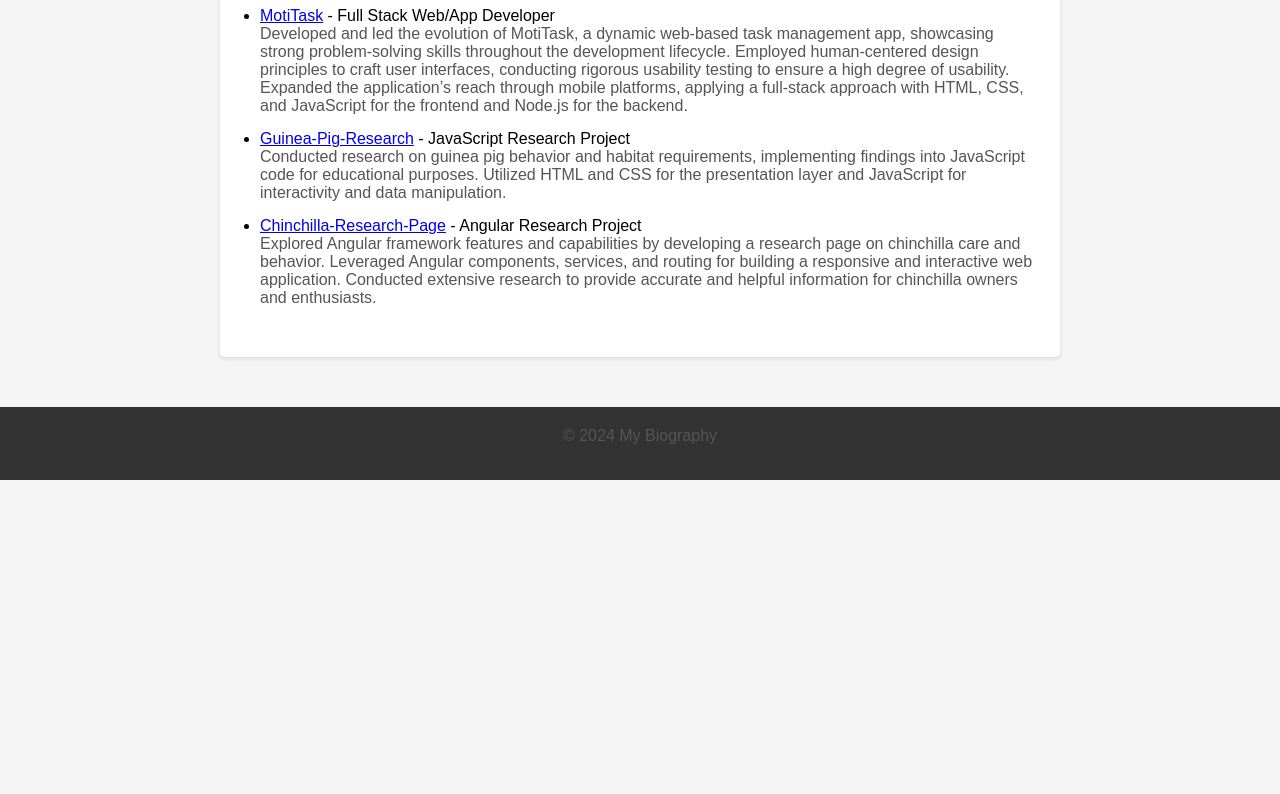
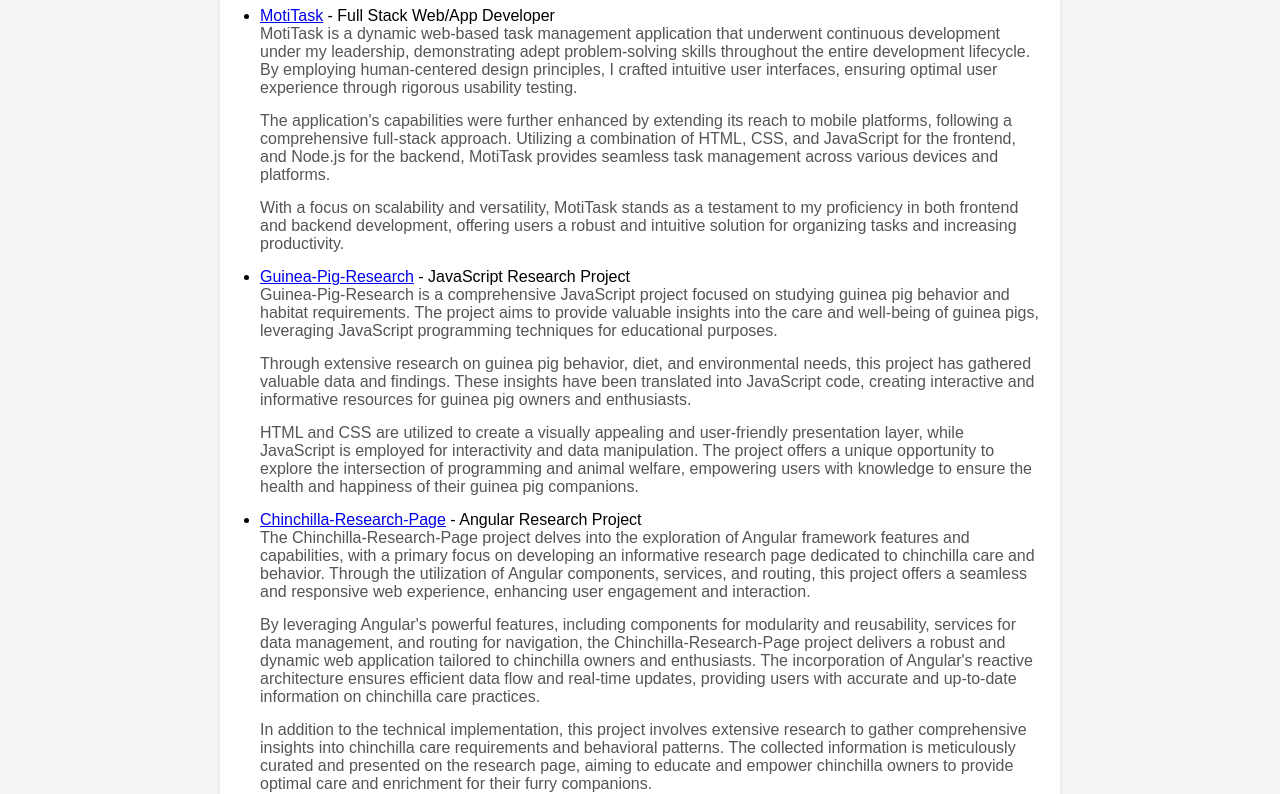
Before and after one commit to Cyamos2/SelfIntroductionCA, a website: page html/projects.html in a window 1280 px wide. Shown: the part 176-970 px from the top of the page. Before the commit the page ends 800 px from the top, so only its background shows below. Drawn offline with Linux system fonts and the light colour scheme; files that its build step writes are made by us from their sources.

```diff
--- a/html/projects.html
+++ b/html/projects.html
@@ -33,17 +33,24 @@
                 <li>
                     <a href="https://codepen.io/chris-amos/pen/VwRYdoZ" target="_blank">MotiTask</a>
                     - Full Stack Web/App Developer
-                    <p>Developed and led the evolution of MotiTask, a dynamic web-based task management app, showcasing strong problem-solving skills throughout the development lifecycle. Employed human-centered design principles to craft user interfaces, conducting rigorous usability testing to ensure a high degree of usability. Expanded the application’s reach through mobile platforms, applying a full-stack approach with HTML, CSS, and JavaScript for the frontend and Node.js for the backend.</p>
+                    <p>MotiTask is a dynamic web-based task management application that underwent continuous development under my leadership, demonstrating adept problem-solving skills throughout the entire development lifecycle. By employing human-centered design principles, I crafted intuitive user interfaces, ensuring optimal user experience through rigorous usability testing.</p>
+                    <p>The application's capabilities were further enhanced by extending its reach to mobile platforms, following a comprehensive full-stack approach. Utilizing a combination of HTML, CSS, and JavaScript for the frontend, and Node.js for the backend, MotiTask provides seamless task management across various devices and platforms.</p>
+                    <p>With a focus on scalability and versatility, MotiTask stands as a testament to my proficiency in both frontend and backend development, offering users a robust and intuitive solution for organizing tasks and increasing productivity.</p>
                 </li>
                 <li>
                     <a href="https://github.com/Cyamos2/Guinea-Pig-Research" target="blank">Guinea-Pig-Research</a>
                     - JavaScript Research Project
-                    <p>Conducted research on guinea pig behavior and habitat requirements, implementing findings into JavaScript code for educational purposes. Utilized HTML and CSS for the presentation layer and JavaScript for interactivity and data manipulation.</p>
+                    <p>Guinea-Pig-Research is a comprehensive JavaScript project focused on studying guinea pig behavior and habitat requirements. The project aims to provide valuable insights into the care and well-being of guinea pigs, leveraging JavaScript programming techniques for educational purposes.</p>
+                    <p>Through extensive research on guinea pig behavior, diet, and environmental needs, this project has gathered valuable data and findings. These insights have been translated into JavaScript code, creating interactive and informative resources for guinea pig owners and enthusiasts.</p>
+                    <p>HTML and CSS are utilized to create a visually appealing and user-friendly presentation layer, while JavaScript is employed for interactivity and data manipulation. The project offers a unique opportunity to explore the intersection of programming and animal welfare, empowering users with knowledge to ensure the health and happiness of their guinea pig companions.</p>
                 </li>
                 <li>
                     <a href="https://github.com/Cyamos2/Chinchilla-Research-Page" target="blank">Chinchilla-Research-Page</a>
                     - Angular Research Project
-                    <p>Explored Angular framework features and capabilities by developing a research page on chinchilla care and behavior. Leveraged Angular components, services, and routing for building a responsive and interactive web application. Conducted extensive research to provide accurate and helpful information for chinchilla owners and enthusiasts.</p>
+                    <p>The Chinchilla-Research-Page project delves into the exploration of Angular framework features and capabilities, with a primary focus on developing an informative research page dedicated to chinchilla care and behavior. Through the utilization of Angular components, services, and routing, this project offers a seamless and responsive web experience, enhancing user engagement and interaction.</p>
+                    <p>By leveraging Angular's powerful features, including components for modularity and reusability, services for data management, and routing for navigation, the Chinchilla-Research-Page project delivers a robust and dynamic web application tailored to chinchilla owners and enthusiasts. The incorporation of Angular's reactive architecture ensures efficient data flow and real-time updates, providing users with accurate and up-to-date information on chinchilla care practices.</p>
+                    <p>In addition to the technical implementation, this project involves extensive research to gather comprehensive insights into chinchilla care requirements and behavioral patterns. The collected information is meticulously curated and presented on the research page, aiming to educate and empower chinchilla owners to provide optimal care and enrichment for their furry companions.</p>
+                </li>
                 </li>
             </ul>
         </section>
```
Also changed, not shown: html/technical-skills.html (added).
